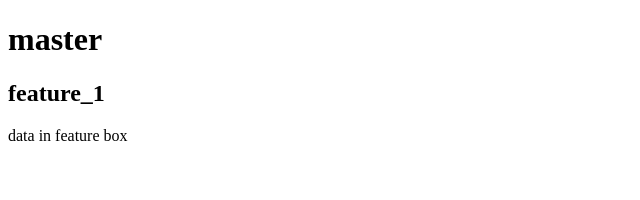
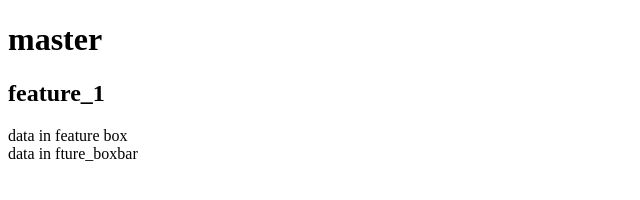
Before and after one commit to csswebio/test, a plain HTML site: page index.html in a window 1280 px wide. Shown: the whole page, without its empty margins (0-640 px from the left). Drawn offline with Linux system fonts and the light colour scheme.

Commit message:
add .fture_boxbar:: data in fture_boxbar

```diff
--- a/index.html
+++ b/index.html
@@ -10,5 +10,6 @@
   <h1>master</h1>
   <h2>feature_1</h2>
   <div class="fture_box">data in feature box</div>
+  <div class="fture_boxbar">data in fture_boxbar</div>
 </body>
 </html>
```
